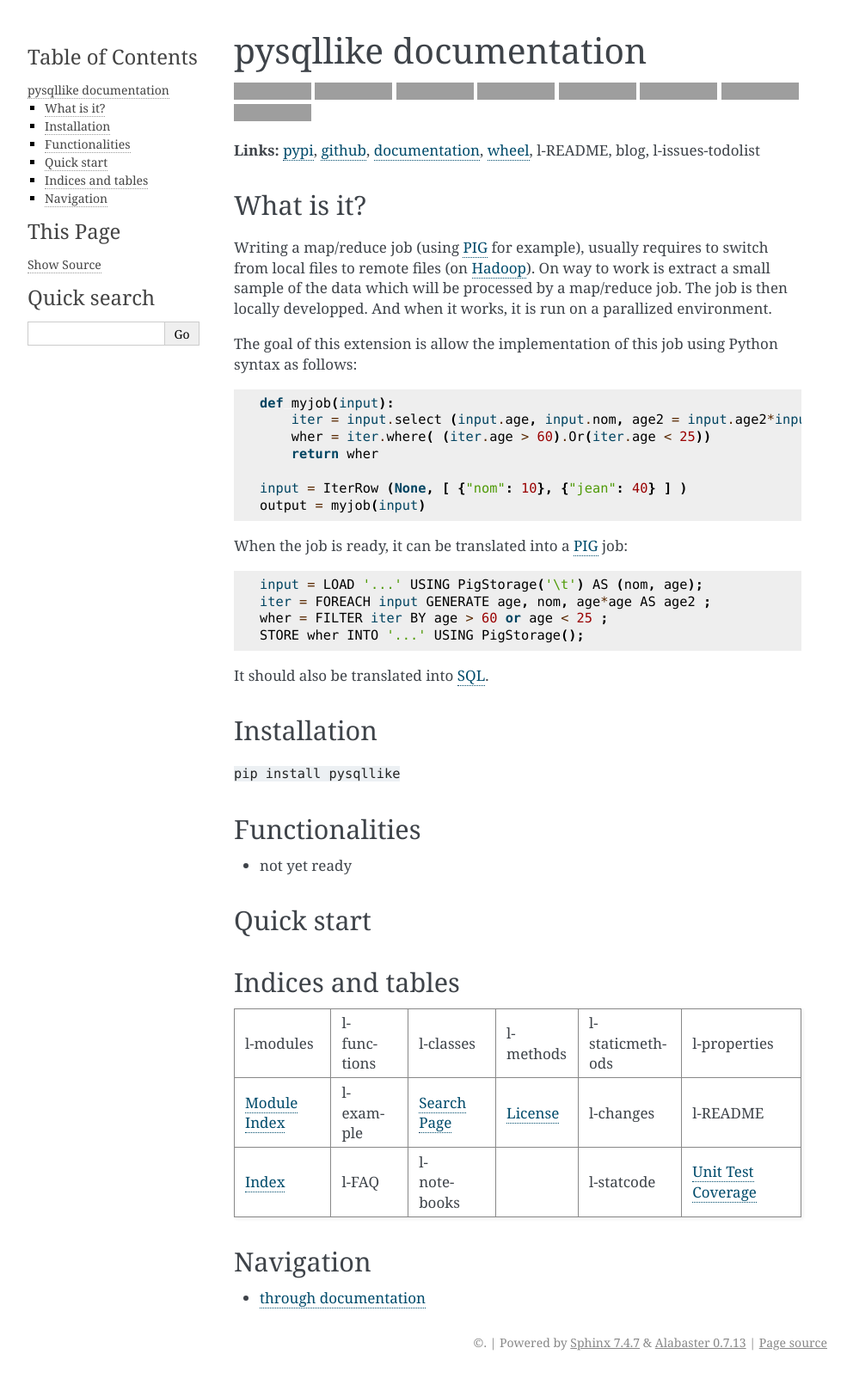
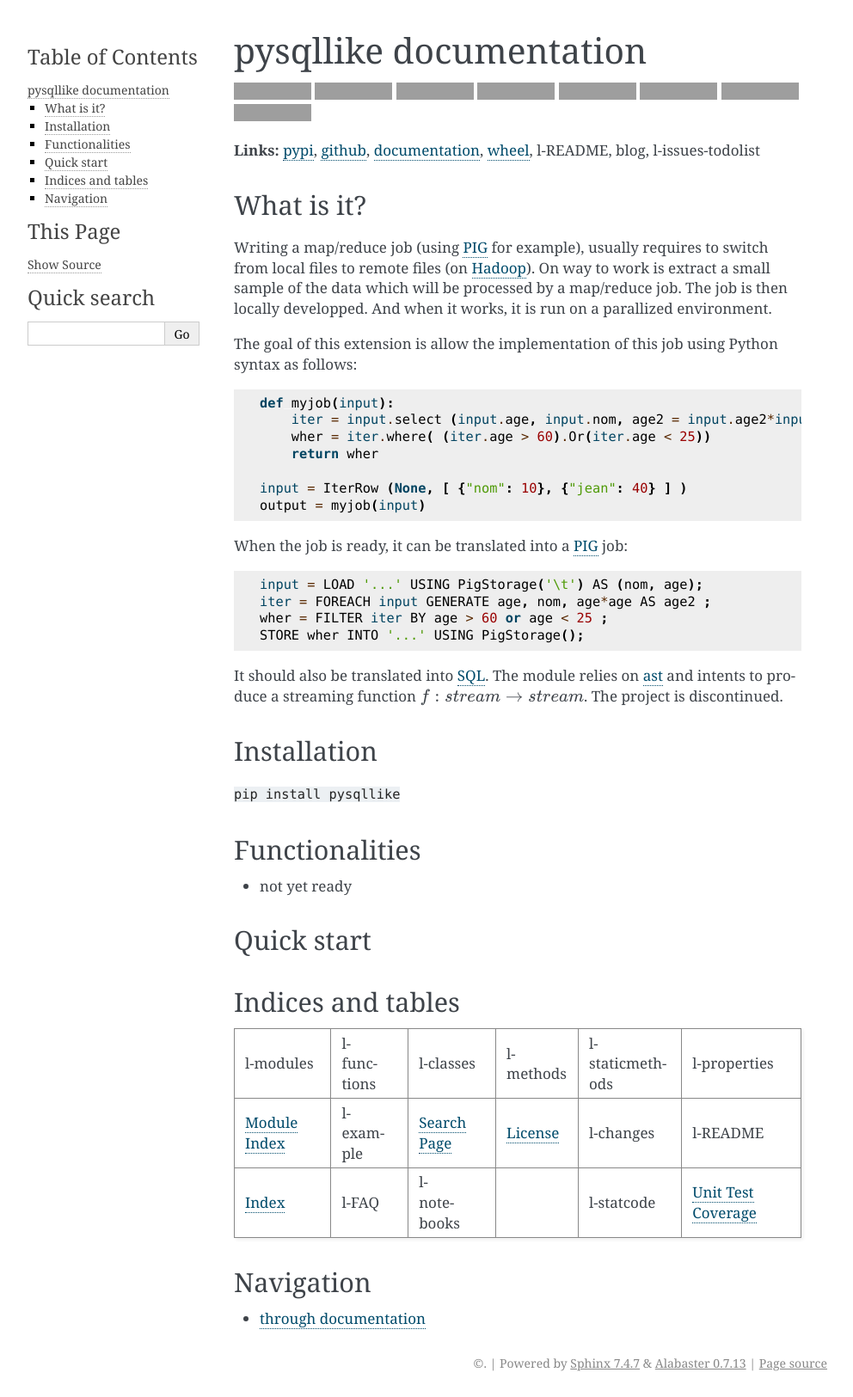
Before and after one commit to sdpython/pysqllike, a Sphinx documentation site: the page built from _doc/sphinxdoc/source/index.rst, in a window 1280 px wide, cut to the strip 0-1625 px from the top of the page. Shown: the whole strip at 86% size, without its empty margins (148-1140 px from the left). Built offline with Sphinx 7.4.7, drawn with Linux system fonts in a browser that asks for light colours; pages that are not in the unit, such as notebooks, are missing from menus; before the commit the page ends 1601 px from its top, so only the background shows below that; grey boxes are pictures that could not be loaded.

```diff
--- a/_doc/sphinxdoc/source/index.rst
+++ b/_doc/sphinxdoc/source/index.rst
@@ -65,8 +65,8 @@ this job using Python syntax as follows:
     input = IterRow (None, [ {"nom": 10}, {"jean": 40} ] )
     output = myjob(input)
 
-When the job is ready, it can be translated into a `PIG <https://pig.apache.org/>`_
-job::
+When the job is ready, it can be translated into a
+`PIG <https://pig.apache.org/>`_ job::
 
     input = LOAD '...' USING PigStorage('\t') AS (nom, age);
     iter = FOREACH input GENERATE age, nom, age*age AS age2 ;
@@ -75,6 +75,10 @@ job::
 
 It should also be translated into
 `SQL <http://fr.wikipedia.org/wiki/Structured_Query_Language>`_.
+The module relies on `ast <https://docs.python.org/3/library/ast.html>`_
+and intents to produce a streaming function
+:math:`f : stream \rightarrow stream`. The project
+is discontinued.
 
 Installation
 ------------
```
Also changed, not shown: _doc/sphinxdoc/source/HISTORY.rst (added, +12 -0 lines).
